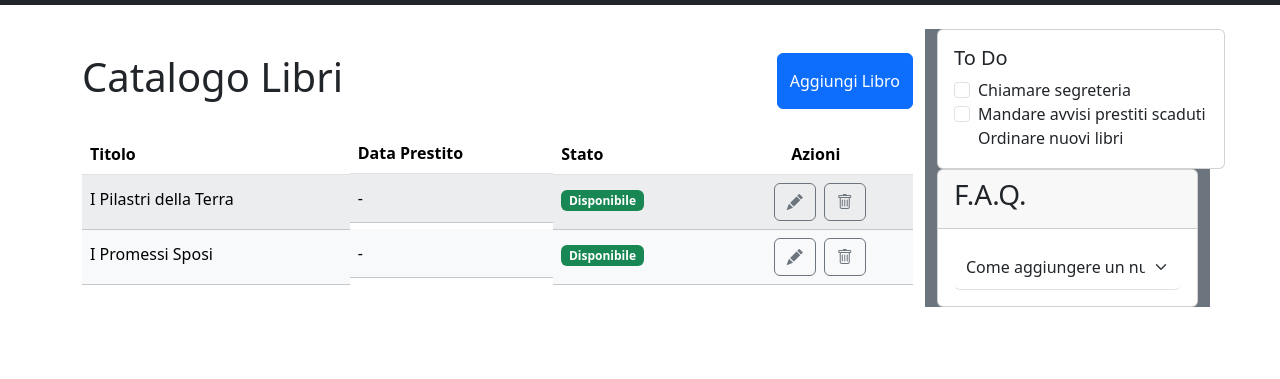
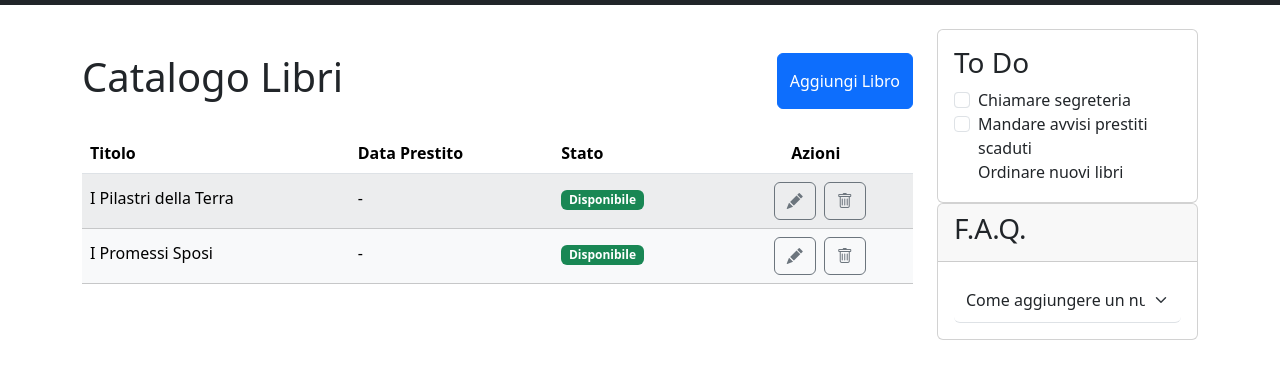
Before and after one commit to Ashyzan/html-css-bootstrap-dashboard, a plain HTML site: page index.html in a window 1280 px wide. Shown: the part 71-450 px from the top of the page. Drawn offline with nearby package versions, Linux system fonts and the light colour scheme.

Commit message:
table cell correction and to do element correction

```diff
--- a/index.html
+++ b/index.html
@@ -63,7 +63,7 @@
                         <th>
                             Titolo
                         </th>
-                        <th class="d-none d-sm-block">
+                        <th class="d-none d-sm-table-cell">
                             Data Prestito
                         </th>
                         <th>
@@ -79,7 +79,7 @@
                         <tr class="">
 
                             <td class="table-light lh-lg">I Pilastri della Terra</td>
-                            <td class="table-light lh-lg d-none d-sm-block">-</td>
+                            <td class="table-light lh-lg d-none d-sm-table-cell">-</td>
                             <td class="table-light lh-lg"><span class="badge text-bg-success">Disponibile</span></td>
                             <td class="table-light text-center lh-lg"><i class="bi bi-pencil-fill btn btn-outline-secondary mx-2"></i><i class="bi bi-trash btn btn-outline-secondary"></i></td>
 
@@ -87,7 +87,7 @@
 
                         <tr>
                           <td class="table-light lh-lg">I Promessi Sposi</td>
-                          <td class="table-light lh-lg d-none d-sm-block">-</td>
+                          <td class="table-light lh-lg d-none d-sm-table-cell">-</td>
                           <td class="table-light lh-lg"><span class="badge text-bg-success">Disponibile</span></td>
                           <td class="table-light text-center lh-lg"><i class="bi bi-pencil-fill btn btn-outline-secondary mx-2"></i><i class="bi bi-trash btn btn-outline-secondary"></i></td>
                         </tr>
@@ -99,10 +99,10 @@
             </div>
 
           <!-- SIDEBAR -->
-            <div class="col-lg-3 mt-4 bg-secondary">
-              <div class="card " style="width: 18rem;">
+            <div class="col-lg-3 mt-4">
+              <div class="card">
                 <div class="card-body">
-                  <h5 class="card-title">To Do</h5>
+                  <h3 class="card-title">To Do</h3>
 
                   <div class="form-check">
                     <input class="form-check-input" type="checkbox" value="" id="flexCheckDefault">
@@ -117,6 +117,7 @@
                     <label class="form-check-label" for="flexCheckDefault">
                       Ordinare nuovi libri
                     </label>
+
                   </div>
                 </div>
               </div>
```
